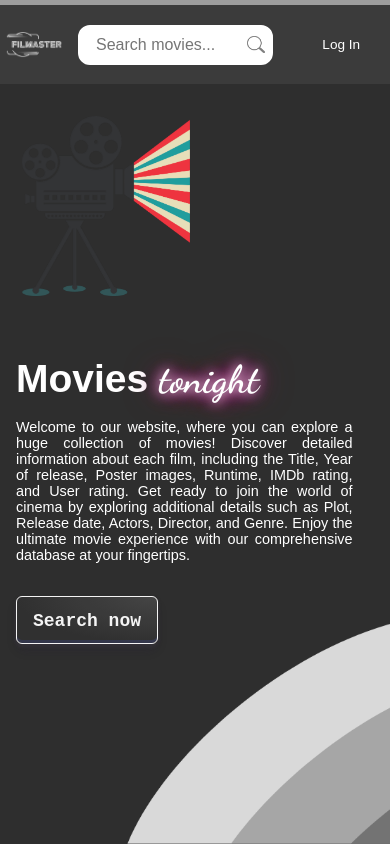
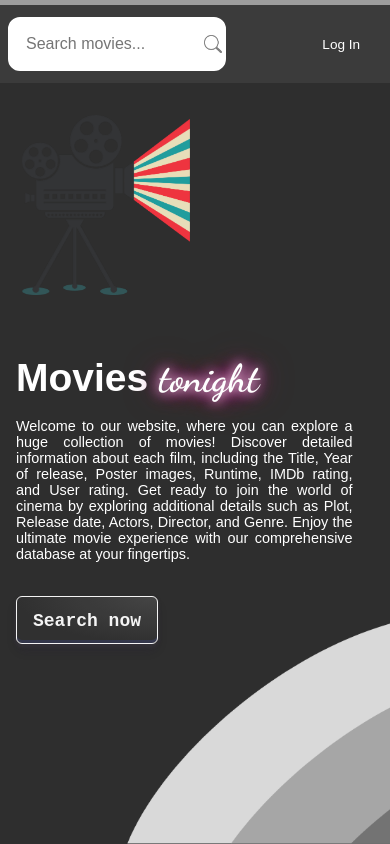
Before and after one commit to michalkaszkiel11/filmbase, a React (Create React App) app in the folder filmbase/: page / in a window 390 px wide. Built offline with nearby package versions, Linux system fonts and the light colour scheme; no server answers; a web font is replaced by a local one.

Commit message:
SearchBox
MobileContext
width < 600

```diff
--- a/filmbase/src/App.js
+++ b/filmbase/src/App.js
@@ -14,6 +14,7 @@ import { Pages } from "./Slider/Pages";
 import { LandingPage } from "./Main/LandingPage/LandingPage";
 import { UserBox } from "./Navbar/UserBox";
 import { Login } from "./User/Login";
+import { useMobileContext } from "./Context/isMobile";
 
 const apiKey = "9fef7c80";
 export default function App() {
@@ -33,6 +34,7 @@ export default function App() {
     const [loading, setLoading] = useState(false);
     const searchInputRef = useRef(null);
     const { isLogClicked, goHome } = useClickContext();
+    const { isMobile } = useMobileContext();
     const pickedMovieRef = useRef(null);
     const pages = results / 10;
     const boxOverlay = !selectedId ? "overlay" : "";
@@ -187,11 +189,13 @@ export default function App() {
     return (
         <div className="App">
             <Navbar>
-                <Logo
-                    setMovies={setMovies}
-                    setSelectedId={setSelectedId}
-                    goHome={goHome}
-                />
+                {!isMobile && (
+                    <Logo
+                        setMovies={setMovies}
+                        setSelectedId={setSelectedId}
+                        goHome={goHome}
+                    />
+                )}
                 <Search
                     query={query}
                     setQuery={setQuery}
--- /dev/null
+++ b/filmbase/src/Context/isMobile.js
@@ -0,0 +1,30 @@
+import { createContext, useContext, useEffect, useState } from "react";
+
+const MobileContext = createContext();
+
+export const MobileContextProvider = ({ children }) => {
+    const [isMobile, setIsMobile] = useState(false);
+
+    useEffect(() => {
+        const handleResize = () => {
+            if (window.innerWidth <= 600) {
+                setIsMobile(true);
+            } else {
+                setIsMobile(false);
+            }
+        };
+        handleResize(); // set initial state
+        window.addEventListener("resize", handleResize);
+        return () => {
+            window.removeEventListener("resize", handleResize);
+        };
+    }, []);
+
+    return (
+        <MobileContext.Provider value={{ isMobile }}>
+            {children}
+        </MobileContext.Provider>
+    );
+};
+
+export const useMobileContext = () => useContext(MobileContext);
--- a/filmbase/src/index.js
+++ b/filmbase/src/index.js
@@ -5,13 +5,16 @@ import { ClickLoginContext } from "./Context/isClickedContext";
 
 import App from "./App";
 import { AuthProvider } from "./Context/isLoggedContext";
+import { MobileContextProvider } from "./Context/isMobile";
 
 const root = ReactDOM.createRoot(document.getElementById("root"));
 root.render(
     <React.StrictMode>
         <AuthProvider>
             <ClickLoginContext>
-                <App />
+                <MobileContextProvider>
+                    <App />
+                </MobileContextProvider>
             </ClickLoginContext>
         </AuthProvider>
     </React.StrictMode>
--- a/filmbase/src/index.scss
+++ b/filmbase/src/index.scss
@@ -543,24 +543,19 @@
 @media only screen and (max-width: 465px) and (max-height: 948px) {
     .App {
         nav.nav-bar {
-            height: 12vh !important;
-            .logo-box {
-                height: 12vh;
-                width: 15%;
-
-                .logo {
-                    margin-left: 0.6rem;
-                    width: 127.5%;
-                    height: fit-content;
-                }
-            }
+            height: 10vh !important;
+
             .search-box {
-                width: 50%;
+                width: 60%;
+                padding: 1rem 0.5rem 1rem 0.5rem;
+                height: 100%;
+
                 .scope-icon {
                     width: 20px;
+                    right: 12px;
                 }
                 .search {
-                    height: 40px;
+                    height: 100%;
                 }
             }
             .user-box {
@@ -727,7 +722,8 @@
             height: 10vh !important;
 
             .search-box {
-                padding: 0rem;
+                padding: 0.75rem 0.5rem 0.75rem 0.5rem;
+
                 .scope-icon {
                     width: 18px;
                 }
@@ -844,24 +840,23 @@
 @media only screen and (max-width: 340px) and (max-height: 600px) {
     .App {
         nav.nav-bar {
-            height: 10vh !important;
+            height: 12vh !important;
 
             .search-box {
                 position: relative;
                 height: fit-content;
-
+                padding: 1rem 0.5rem 1rem 0.5rem;
                 .scope-icon {
-                    right: 8px;
+                    right: 12px;
                     position: absolute;
-                    width: 10px; // change
+                    width: 16px; // change
                     height: fit-content;
                 }
                 .search {
-                    font-size: 1rem;
+                    font-size: 0.85rem;
                     width: 100%;
                     height: 30px;
                     padding: 1rem;
-                    font-size: 0.65rem;
                 }
             }
             .user-box {
```
Also changed, not shown: 1 other file (tests, documents, lock files or other folders).
